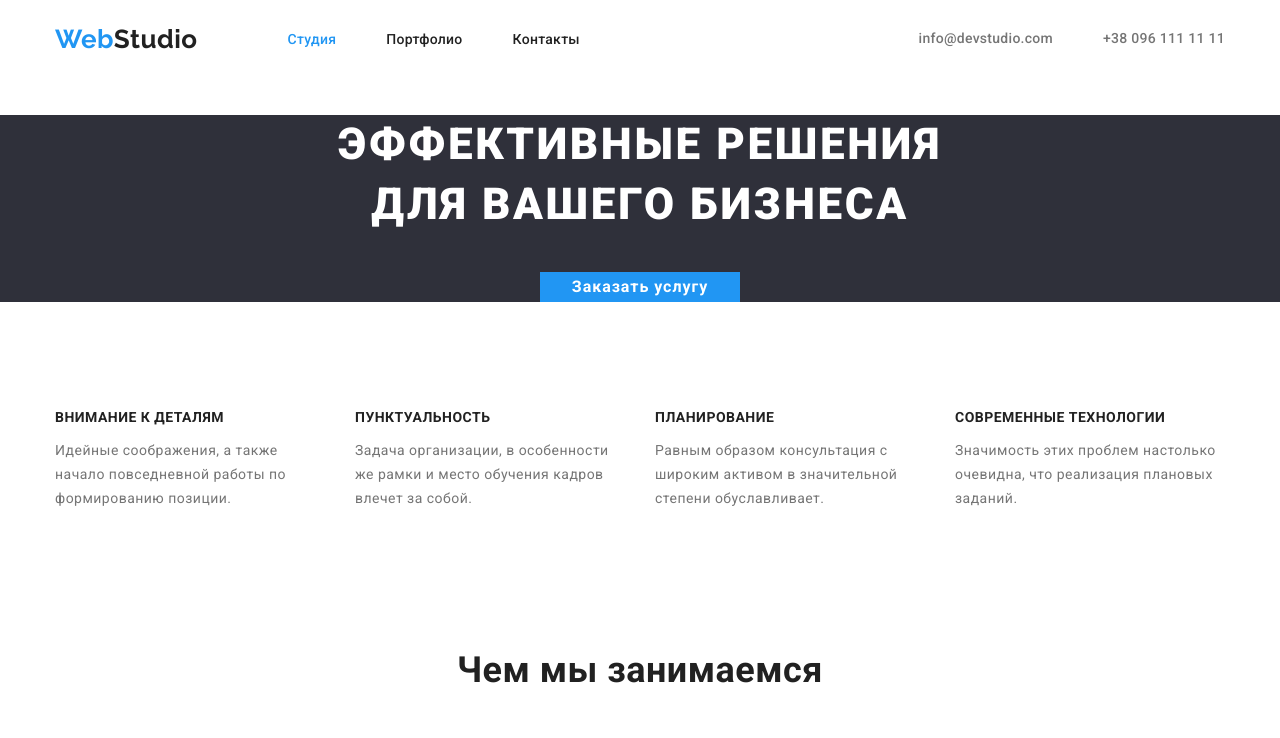
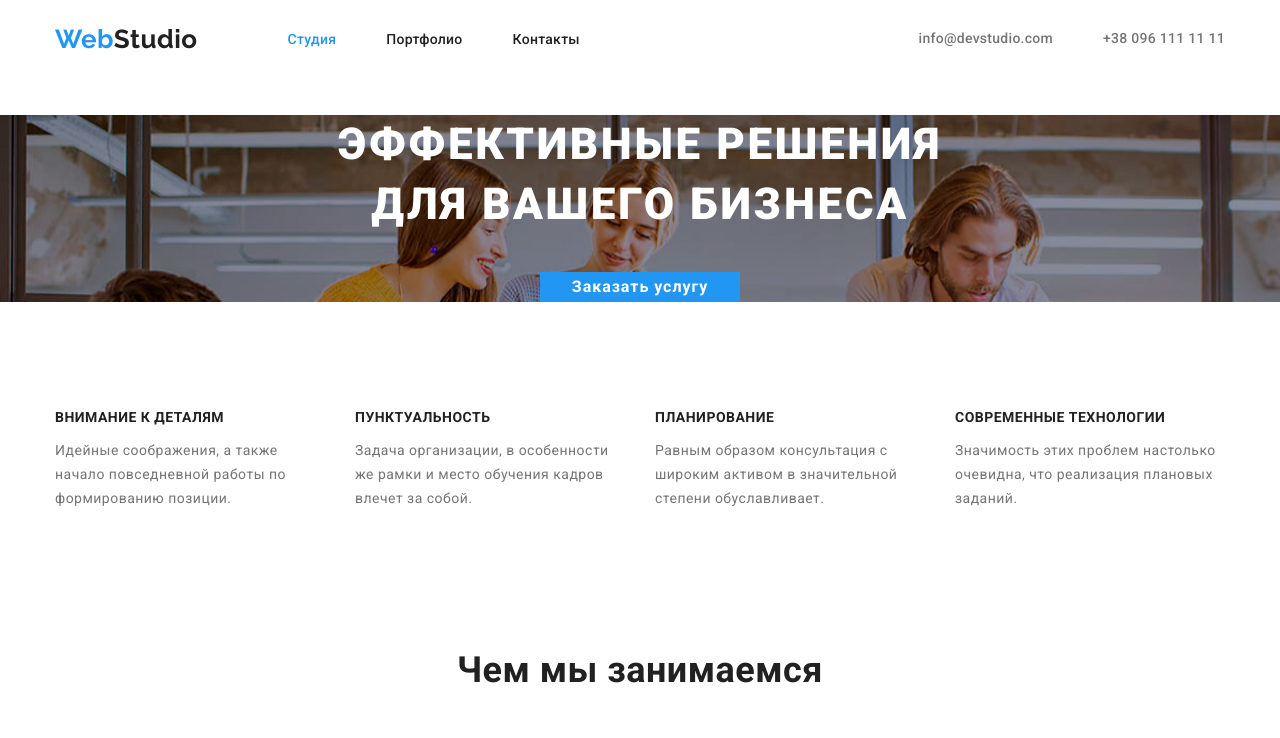
Before and after one commit to MaxGavryshkiv/goit-markup-hw-04, a plain HTML site: page index.html in a window 1280 px wide. Shown: the top 738 px of the page. Drawn offline with nearby package versions, Linux system fonts and the light colour scheme.

Commit message:
добавка фону

```diff
--- a/css/style.css
+++ b/css/style.css
@@ -168,12 +168,14 @@ img {
 
 /* hero */
 .hero {
-  background-color: var(--second-background);
+  background: #c4c4c4;
+  background: rgba(47, 48, 58, 0.9);
+  background-image: url(../img/bacground/hero.jpg);
 }
 
 .hero-title {
   color: var(--primary-white-color);
-  background-color: var(--second-background);
+  /* background-color: var(--second-background); */
   font-weight: 900;
   font-size: 44px;
   line-height: 1.36;
```
Also changed, not shown: img/bacground/hero.jpg (renamed from img/bacground/header.jpg).
